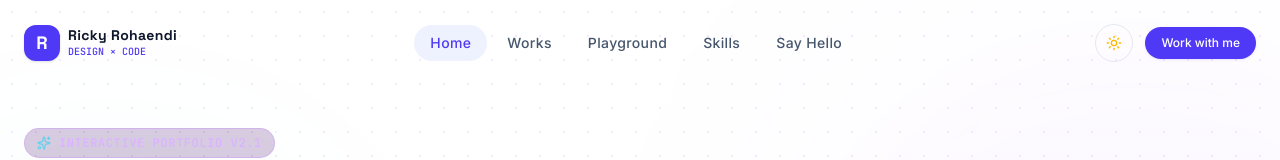
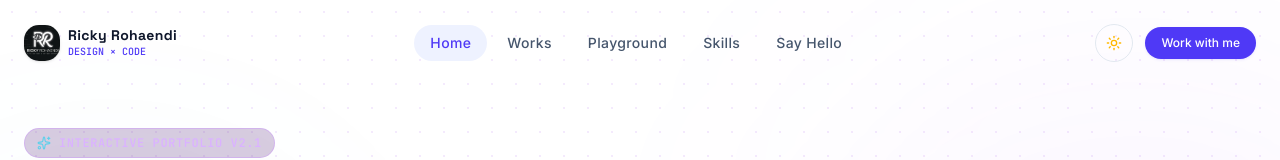
Before and after one commit to rickyrohaendi12/ricky-rohaendi-portfolio, a React (Vite) app: page / in a window 1280 px wide. Shown: the top 160 px of the page. Built offline with nearby package versions, Linux system fonts and the light colour scheme.

Commit message:
change to logo

```diff
--- a/src/components/Footer.tsx
+++ b/src/components/Footer.tsx
@@ -1,5 +1,5 @@
-import React from 'react';
-import { Command, Sparkles } from 'lucide-react';
+import React from "react";
+import { Command, Sparkles } from "lucide-react";
 
 export default function Footer() {
   const year = new Date().getFullYear();
@@ -7,14 +7,18 @@ export default function Footer() {
   return (
     <footer className="bg-transparent border-t border-purple-500/10 py-12 transition-colors">
       <div className="max-w-7xl mx-auto px-6 flex flex-col sm:flex-row items-center justify-between gap-6 text-center sm:text-left select-none">
-
         {/* LEFT BRAND IDENTIFIER */}
         <div className="flex items-center gap-2">
-          <div className="w-6 h-6 rounded-md bg-gradient-to-tr from-cyan-500 to-purple-600 flex items-center justify-center text-white font-black text-xs">
-            R
-          </div>
+          <img
+            src="/img/logo.png"
+            alt="Ricky Rohaendi Logo"
+            className="w-6 h-6 rounded-[15px] object-cover"
+          />
           <p className="font-mono text-xs text-slate-400">
-            Ricky Rohaendi © {year} • <span className="font-semibold text-slate-350">Designer & Software Engineer</span>
+            Ricky Rohaendi © {year} •{" "}
+            <span className="font-semibold text-slate-350">
+              Designer & Software Engineer
+            </span>
           </p>
         </div>
 
@@ -24,7 +28,6 @@ export default function Footer() {
           <span>Framer Animations (Motion) • Tailwind v4.0</span>
           <Sparkles className="w-3.5 h-3.5 text-cyan-400 shrink-0" />
         </div>
-
       </div>
     </footer>
   );
--- a/src/components/Navbar.tsx
+++ b/src/components/Navbar.tsx
@@ -50,9 +50,11 @@ export default function Navbar({ activeSection, onNavigate }: NavbarProps) {
           onClick={() => handleItemClick("hero")}
           className="flex items-center gap-2 group cursor-pointer text-left focus:outline-none"
         >
-          <div className="w-9 h-9 rounded-xl bg-indigo-600 dark:bg-indigo-500 flex items-center justify-center text-white font-bold text-lg shadow-sm group-hover:scale-105 transition-transform">
-            <span className="font-display">R</span>
-          </div>
+          <img
+            src="/img/logo.png"
+            alt="Ricky Rohaendi Logo"
+            className="w-9 h-9 rounded-[15px] object-cover shadow-sm group-hover:scale-105 transition-transform"
+          />
           <div className="hidden sm:block">
             <h1 className="font-display font-bold text-sm tracking-wide text-slate-900 dark:text-white leading-tight">
               Ricky Rohaendi
```
